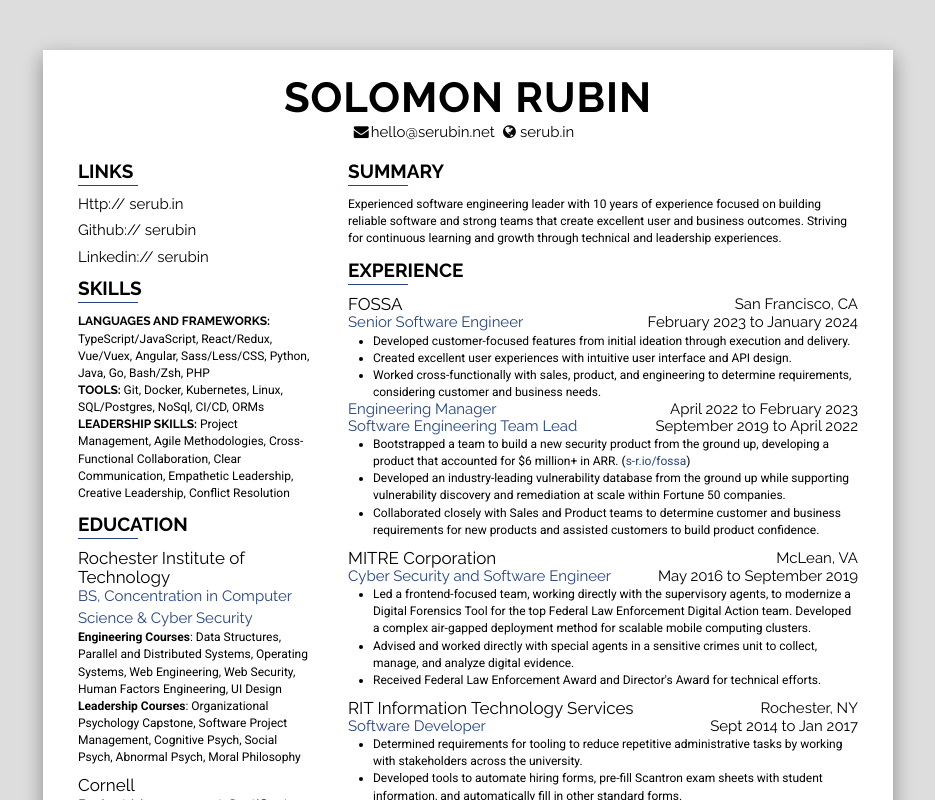
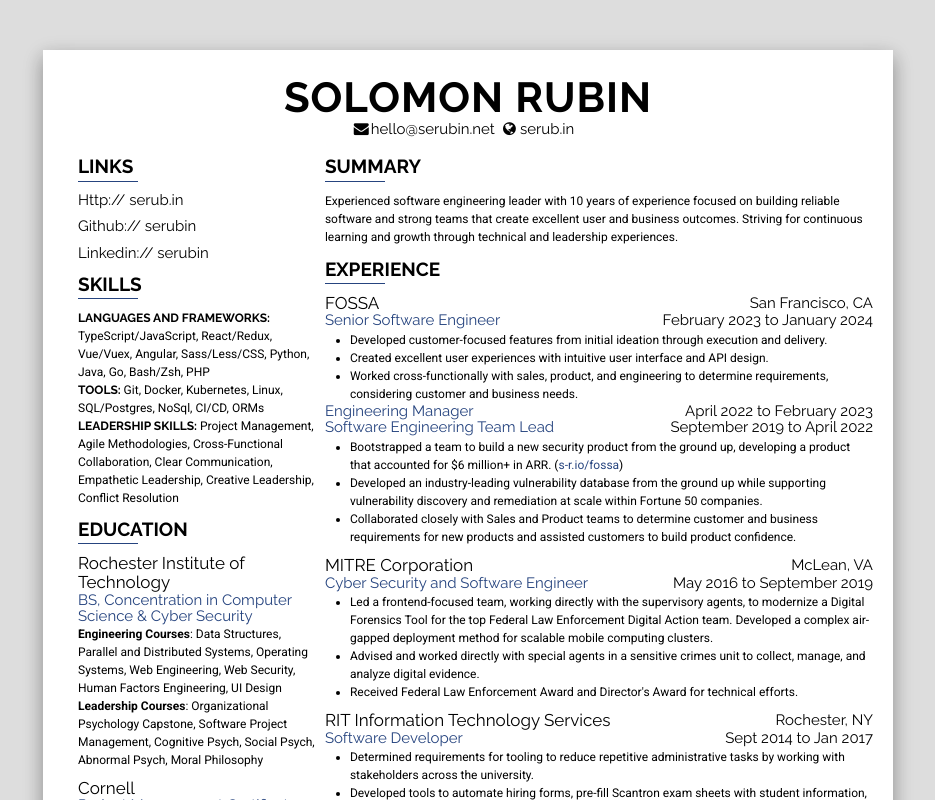
Before and after one commit to Serubin/Resume, a Next.js app: page / in a window 1280 px wide. Shown: the top 800 px of the page, without its empty margins (172-1107 px from the left). Built offline with nearby package versions, Linux system fonts and the light colour scheme.

Commit message:
Tweak styles

```diff
--- a/public/styles/custom.css
+++ b/public/styles/custom.css
@@ -187,7 +187,7 @@ body {
 }
 
 .bd-secondary-light {
-    border -color: #e7eaf0;
+    border-color: #e7eaf0;
 }
 
 .grayscale .bd-secondary-light {
@@ -254,32 +254,20 @@ a.contact-icon-link {
     color: #414141 !important;
 }
 
-.document-container:hover [markdown-viewer] a, .document-container:hover .link a {
-    color: #26447f !important;
+
+.section-4.col-md-8 {
+  padding: 0;
 }
 
-.document-container:hover [markdown-viewer] a, .document-container:hover .link a {
-    text-decoration: underline;
+.section-3.col-md-4 {
+  padding-right: 10px;
 }
 
-.document-container:hover [markdown-viewer] a:hover, .document-container:hover .link a:hover {
-    color: #26447f !important;
+.col-md-8 {
+  width: 67.666667%;
 }
-
-.document-container:hover .grayscale [markdown-viewer] a, .document-container:hover .grayscale .link a {
-    color: #585858 !important;
-}
-
-.document-container:hover .grayscale [markdown-viewer] a:hover, .document-container:hover .grayscale .link a:hover {
-    color: #414141 !important;
-}
-
-.fg-white {
-    color: #fff
-}
-
-.fg-white .contact-icon-link {
-    color: #fff
+.col-md-4 {
+  width: 32.333333%;
 }
 
 a {
@@ -297,18 +285,26 @@ a.link:hover span {
 
 .section-header .medium {
   font-size: 19px;
+  line-height: 1.42857143 !important;
 }
 
 .content-paragraph {
   font-size: 12px;
+  line-height: 1.5 !important;
 }
 
 .content-title {
   font-size: 17px;
+  line-height: 1.1 !important;
 }
 
 .content-secondary-title {
   font-size: 15px;
+  line-height: 1.1 !important;
+}
+
+.content-secondary-title.education {
+  line-height: 1.43 !important;
 }
 
 .footer-content {
```
